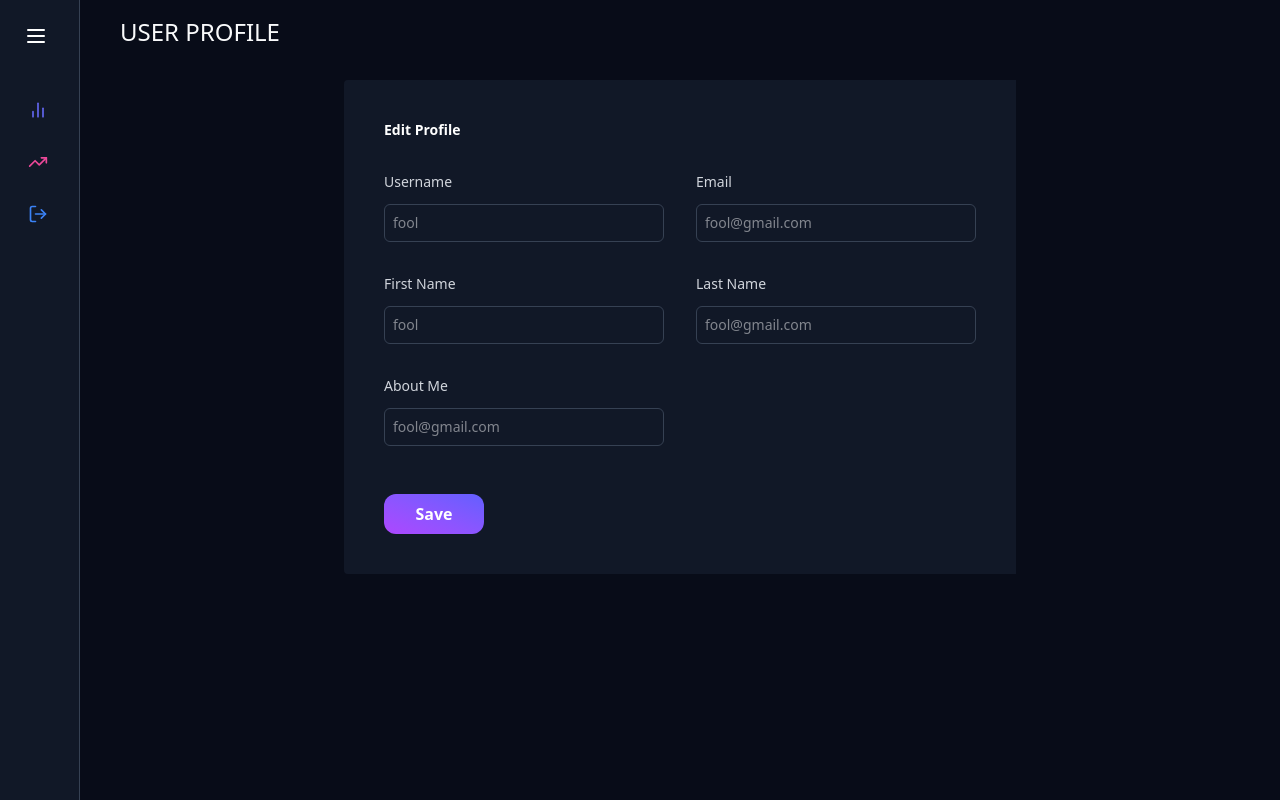
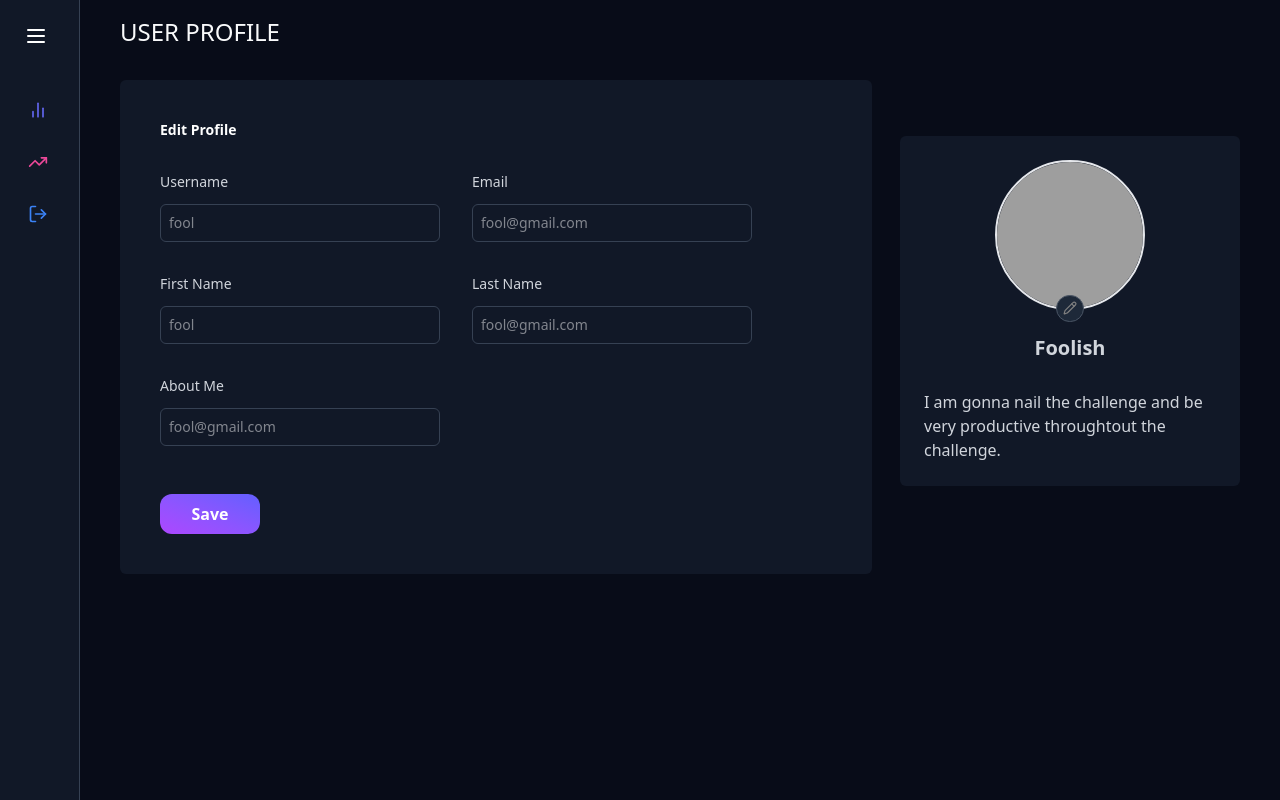
Before and after one commit to foolcodes/journey, a React (Vite) app: page /signout in a window 1280 px wide. Built offline with nearby package versions, Linux system fonts and the light colour scheme; grey boxes are pictures that could not be loaded.

Commit message:
added the profile photo section succesfully

```diff
--- a/src/components/Challenges/index.jsx
+++ b/src/components/Challenges/index.jsx
@@ -33,7 +33,7 @@ const Challenges = () => {
       <div className="flex mt-8">
         <div
           data-aos="fade-right"
-          className="bg-gray-900 border mr-7 border-gray-700 min-h-[70vh] max-h-[70vh] w-[65vw] p-6 rounded-xl grid grid-cols-3 items-center overflow-y-scroll custom-scrollbar"
+          className="bg-gray-900 mr-7 min-h-[70vh] max-h-[70vh] w-[65vw] p-6 rounded-xl grid grid-cols-3 items-center overflow-y-scroll custom-scrollbar"
         >
           {challengesData.map((eachItem) => (
             <ChallengeCard challengeDetails={eachItem} key={eachItem.id} />
--- a/src/components/Chart/index.jsx
+++ b/src/components/Chart/index.jsx
@@ -23,7 +23,7 @@ const CustomTooltip = ({ active, payload, label }) => {
 
 const Chart = ({ data }) => {
   return (
-    <div className="bg-[#111827] ps-0 p-5 border border-gray-700 rounded-md">
+    <div className="bg-[#111827] ps-0 p-5  rounded-md">
       <h1 className="text-gray-50 text-xl ps-14 pb-10">Performance</h1>
       <div style={{ width: "100%", height: "38vh" }}>
         <ResponsiveContainer width="100%" height="100%">
--- a/src/components/Note/index.jsx
+++ b/src/components/Note/index.jsx
@@ -12,7 +12,7 @@ const Note = ({ achieve = "" }) => {
   return (
     <div
       data-aos="fade-left"
-      className="bg-gray-900 border border-gray-700 rounded-xl p-4 max-w-[22vw]"
+      className="bg-gray-900 rounded-xl p-4 max-w-[22vw]"
     >
       <h1 className="gradient-text text-2xl mb-3 font-semibold">
         Aim of the Challenge
--- a/src/components/Signout/index.jsx
+++ b/src/components/Signout/index.jsx
@@ -1,9 +1,23 @@
+import { useState } from "react";
+import SignoutModal from "../SignoutModal";
+
+import { PencilIcon } from "lucide-react";
+
 const Signout = () => {
+  const [showModal, toggleShowModal] = useState(false);
+  const [image, setImage] = useState(
+    "https://avatarfiles.alphacoders.com/161/161002.jpg"
+  );
+
+  const onImageSelectedUrl = (url) => {
+    setImage(url);
+  };
+
   return (
     <div className="bg-[#080C18] h-screen w-full p-10 pt-4">
       <h1 className="text-gray-50 text-2xl">USER PROFILE</h1>
       <div className="flex justify-center items-center">
-        <div className="bg-[#111827] p-10 mt-8 rounded-l">
+        <div className="bg-[#111827] p-10 mt-8 rounded-md pe-30">
           <h1 className="text-white font-semibold text-sm mb-8">
             Edit Profile
           </h1>
@@ -57,7 +71,34 @@ const Signout = () => {
             </div>
           </form>
         </div>
+
+        <div className="bg-[#111827] ml-7 relative flex flex-col justify-center items-center p-6 rounded-md">
+          <div className="relative mb-6">
+            <img
+              src={image}
+              alt="avatar"
+              className="w-[150px] h-[150px] rounded-full border-2 border-gray-200"
+            />
+            <button
+              onClick={toggleShowModal}
+              className="absolute -bottom-3 left-0 right-0 m-auto w-fit p-[.35rem] rounded-full bg-gray-800 hover:bg-gray-700 border border-gray-600 cursor-pointer"
+            >
+              <PencilIcon size={"14px"} color="gray" />
+            </button>
+          </div>
+          <h1 className="text-gray-300 text-xl font-semibold mb-7">Foolish</h1>
+          <p className="text-gray-300 font-normal">
+            I am gonna nail the challenge and be very productive throughtout the
+            challenge.
+          </p>
+        </div>
       </div>
+      {showModal && (
+        <SignoutModal
+          closeModal={() => toggleShowModal(false)}
+          onImageSelectedUrl={onImageSelectedUrl}
+        />
+      )}
     </div>
   );
 };
--- /dev/null
+++ b/src/components/SignoutModal/index.jsx
@@ -0,0 +1,42 @@
+import { X } from "lucide-react";
+
+const SignoutModal = ({ closeModal, onImageSelectedUrl }) => {
+  const handleFileChange = (event) => {
+    const file = event.target.files[0];
+    if (file) {
+      const url = URL.createObjectURL(file);
+      onImageSelectedUrl(url);
+      closeModal();
+    }
+  };
+
+  const onClickCloseModal = () => {
+    closeModal();
+  };
+
+  return (
+    <div className="fixed inset-0 bg-black/10 backdrop-blur-sm z-50 flex items-center justify-center">
+      <div className="flex flex-col">
+        <button
+          onClick={onClickCloseModal}
+          className="place-self-end cursor-pointer mb-2"
+        >
+          <X size={30} color="white" />
+        </button>
+        <div className="bg-indigo-500 p-5 rounded-2xl flex flex-col justify-center items-center">
+          <label className="block mb-3 w-fit">
+            <span className="sr-only">Choose profile photo</span>
+            <input
+              onChange={handleFileChange}
+              type="file"
+              accept="image/*"
+              className="block w-full text-sm text-white file:mr-4 file:py-1 file:px-2 file:rounded-md file:border-0 file:text-xs file:bg-gray-700 file:text-white hover:file:bg-gray-600"
+            />
+          </label>
+        </div>
+      </div>
+    </div>
+  );
+};
+
+export default SignoutModal;
--- a/src/components/StatisticsCard/index.jsx
+++ b/src/components/StatisticsCard/index.jsx
@@ -5,7 +5,7 @@ const StatisticsCard = ({ itemDetails }) => {
 
   return (
     <motion.div
-      className="bg-[#111827] bg-opacity-50 backdrop-blur-md overflow-hidden shadow-lg rounded-xl border border-gray-700"
+      className="bg-[#111827] bg-opacity-50 backdrop-blur-md overflow-hidden shadow-lg rounded-xl "
       whileHover={{ y: -5, boxShadow: "0 25px 50px -12px rgba(0, 0, 0, 0.5)" }}
     >
       <div className="px-4 py-5 sm:p-6">
```
